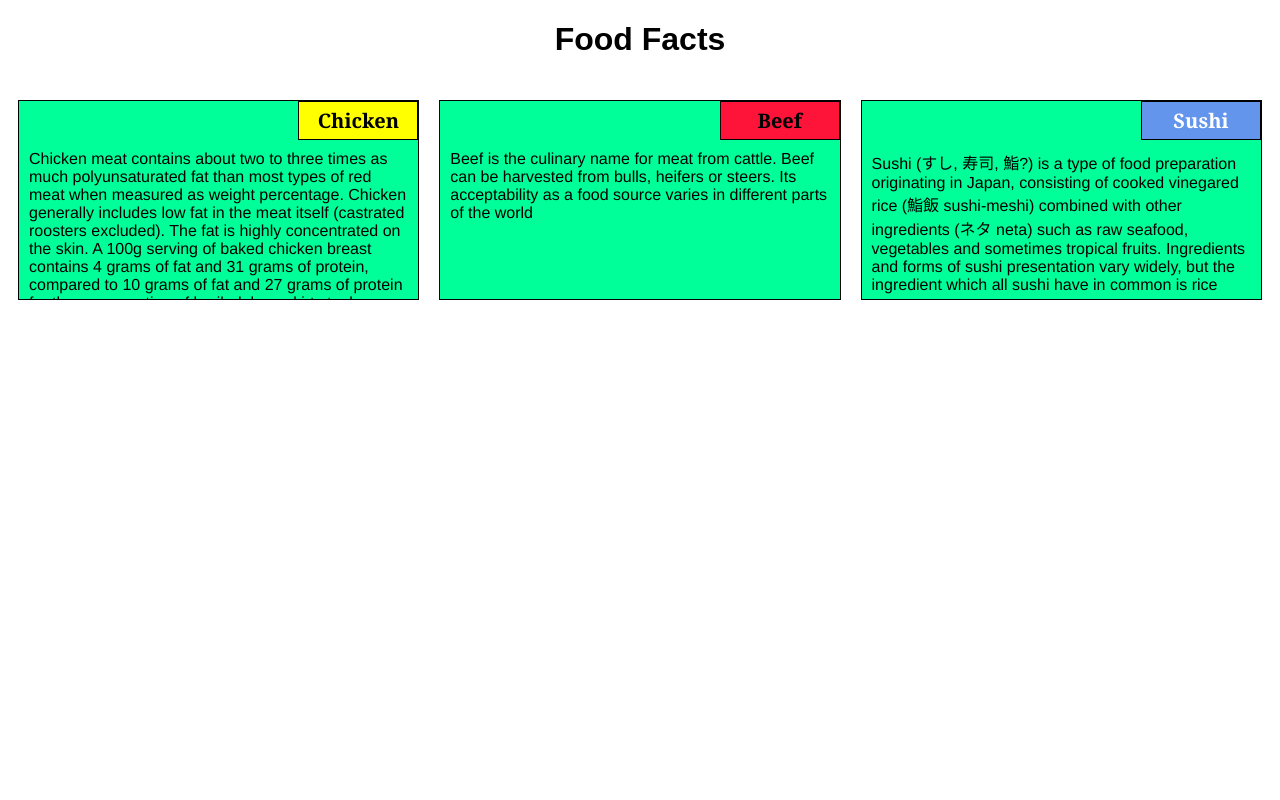
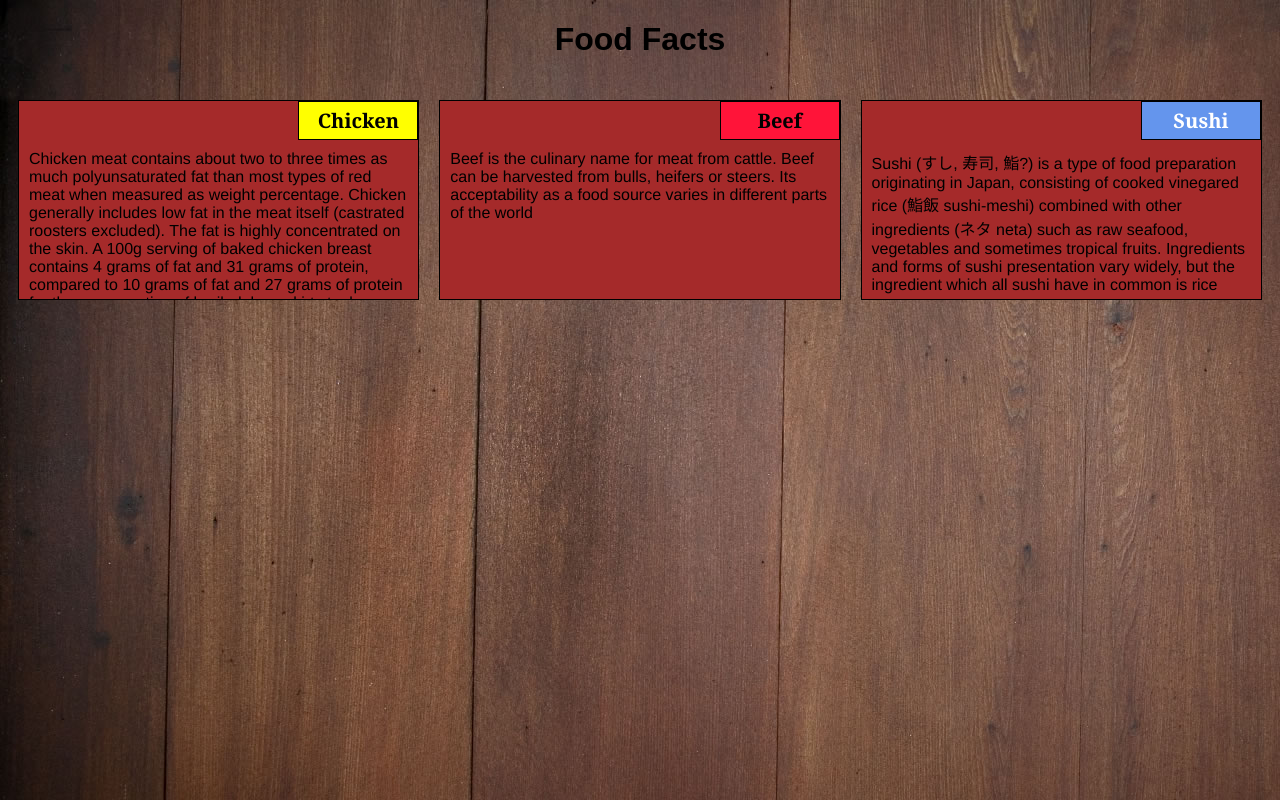
Before and after one commit to ChintanRamanuj/Project1, a plain HTML site: page project/index.html in a window 1280 px wide. Drawn offline with Linux system fonts and the light colour scheme.

Commit message:
Update style.css

```diff
--- a/project/css/style.css
+++ b/project/css/style.css
@@ -6,6 +6,9 @@ h1 {
 	font-family: Brushstroke, fantasy;
 	color: #000000;
 	text-align: center;
+}
+body {
+    background-image: url("img.jpg");
 }
 
 
@@ -25,7 +28,7 @@ p {
 
 section {
 	border:	1px solid black;
-	background-color: #00FF99;
+	background-color: #A52A2A;
 	width: 100%;
 	height: 200px;
 	font-family: Helvetica;
```
